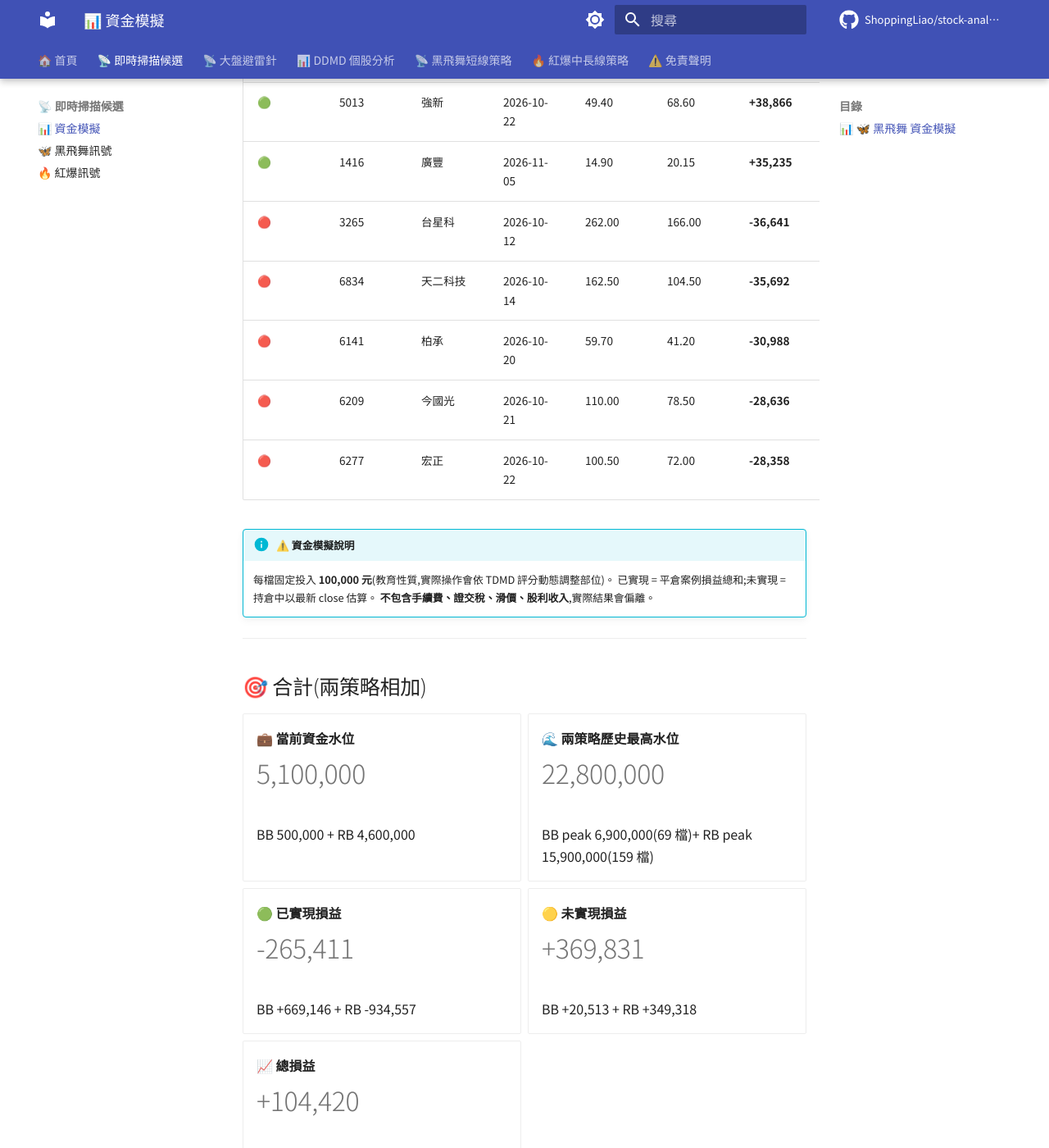
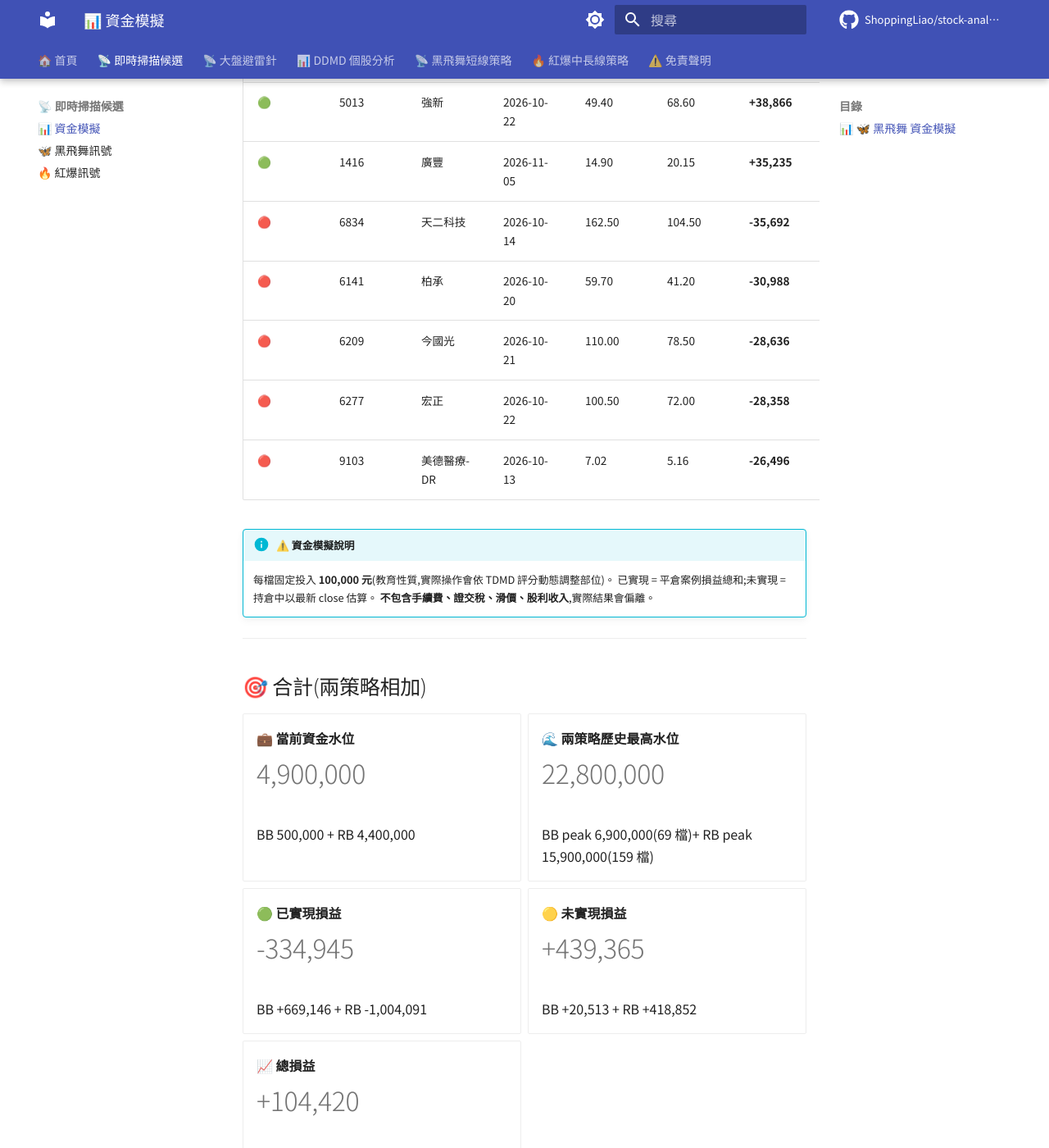
Before and after one commit to ShoppingLiao/stock-analysis-public, an MkDocs documentation site: the page built from docs/signals_capital.md, in a window 1280 px wide and 1400 px high, scrolled down 2907 px. Shown: the whole window at 82% size. Built offline with MkDocs 1.6.1 and Material for MkDocs 9.7.7, drawn with Linux system fonts in a browser that asks for light colours; comment, search, counter and statistics services are not loaded; some of the changed text lies outside the part shown.

Commit message:
docs(signals): update BB + RB + capital (2026-11-11)

```diff
--- a/docs/signals_capital.md
+++ b/docs/signals_capital.md
@@ -74,9 +74,9 @@
 
 -   **💼 當前資金水位**
 
-    # 4,600,000
+    # 4,400,000
 
-    持倉 46 檔 × 100,000
+    持倉 44 檔 × 100,000
 
 -   **🌊 歷史最高水位**
 
@@ -86,15 +86,15 @@
 
 -   **🟢 已實現損益**
 
-    # -934,557
+    # -1,004,091
 
-    勝率 29.9% / 288 檔已平倉
+    勝率 29.6% / 291 檔已平倉
 
 -   **🟡 未實現損益**
 
-    # +349,318
+    # +418,852
 
-    持倉 46 檔(現價 vs 進場價)
+    持倉 44 檔(現價 vs 進場價)
 
 -   **📉 總損益**
 
@@ -104,7 +104,7 @@
 
 </div>
 
-> **💡 解讀**:這個策略歷史上**同時最多持有 159 檔**(在 2026-06-23),代表「玩這個策略至少要準備 **15,900,000 元**」才不會因資金不夠錯過訊號。當前只佔用 4,600,000(46 檔)。
+> **💡 解讀**:這個策略歷史上**同時最多持有 159 檔**(在 2026-06-23),代表「玩這個策略至少要準備 **15,900,000 元**」才不會因資金不夠錯過訊號。當前只佔用 4,400,000(44 檔)。
 
 ### 持倉中 — Top 5 獲利 / 虧損
 
@@ -115,11 +115,11 @@
 | 🟢 | 1709 | 和益 | 2026-08-13 | 30.65 | 50.10 | **+63,458** | **+63.46%** |
 | 🟢 | 5013 | 強新 | 2026-10-22 | 49.40 | 68.60 | **+38,866** | **+38.87%** |
 | 🟢 | 1416 | 廣豐 | 2026-11-05 | 14.90 | 20.15 | **+35,235** | **+35.23%** |
-| 🔴 | 3265 | 台星科 | 2026-10-12 | 262.00 | 166.00 | **-36,641** | **-36.64%** |
 | 🔴 | 6834 | 天二科技 | 2026-10-14 | 162.50 | 104.50 | **-35,692** | **-35.69%** |
 | 🔴 | 6141 | 柏承 | 2026-10-20 | 59.70 | 41.20 | **-30,988** | **-30.99%** |
 | 🔴 | 6209 | 今國光 | 2026-10-21 | 110.00 | 78.50 | **-28,636** | **-28.64%** |
 | 🔴 | 6277 | 宏正 | 2026-10-22 | 100.50 | 72.00 | **-28,358** | **-28.36%** |
+| 🔴 | 9103 | 美德醫療-DR | 2026-10-13 | 7.02 | 5.16 | **-26,496** | **-26.50%** |
 
 !!! info "⚠️ 資金模擬說明"
     每檔固定投入 **100,000 元**(教育性質,實際操作會依 TDMD 評分動態調整部位)。
@@ -134,9 +134,9 @@
 
 -   **💼 當前資金水位**
 
-    # 5,100,000
+    # 4,900,000
 
-    BB 500,000 + RB 4,600,000
+    BB 500,000 + RB 4,400,000
 
 -   **🌊 兩策略歷史最高水位**
 
@@ -146,15 +146,15 @@
 
 -   **🟢 已實現損益**
 
-    # -265,411
+    # -334,945
 
-    BB +669,146 + RB -934,557
+    BB +669,146 + RB -1,004,091
 
 -   **🟡 未實現損益**
 
-    # +369,831
+    # +439,365
 
-    BB +20,513 + RB +349,318
+    BB +20,513 + RB +418,852
 
 -   **📈 總損益**
 
```
Also changed, not shown: docs/signals_red_burst.md (+52 -58 lines).
